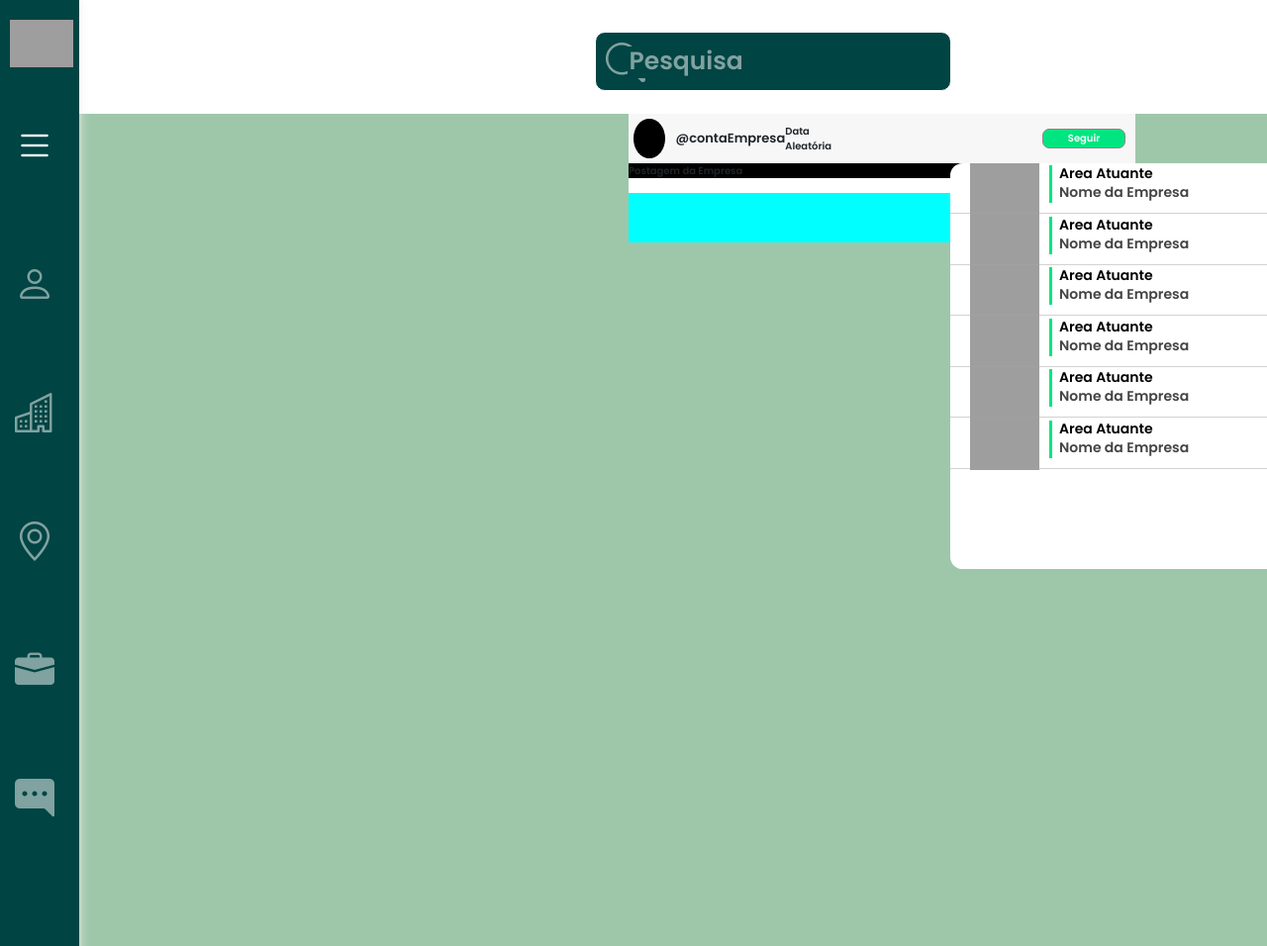
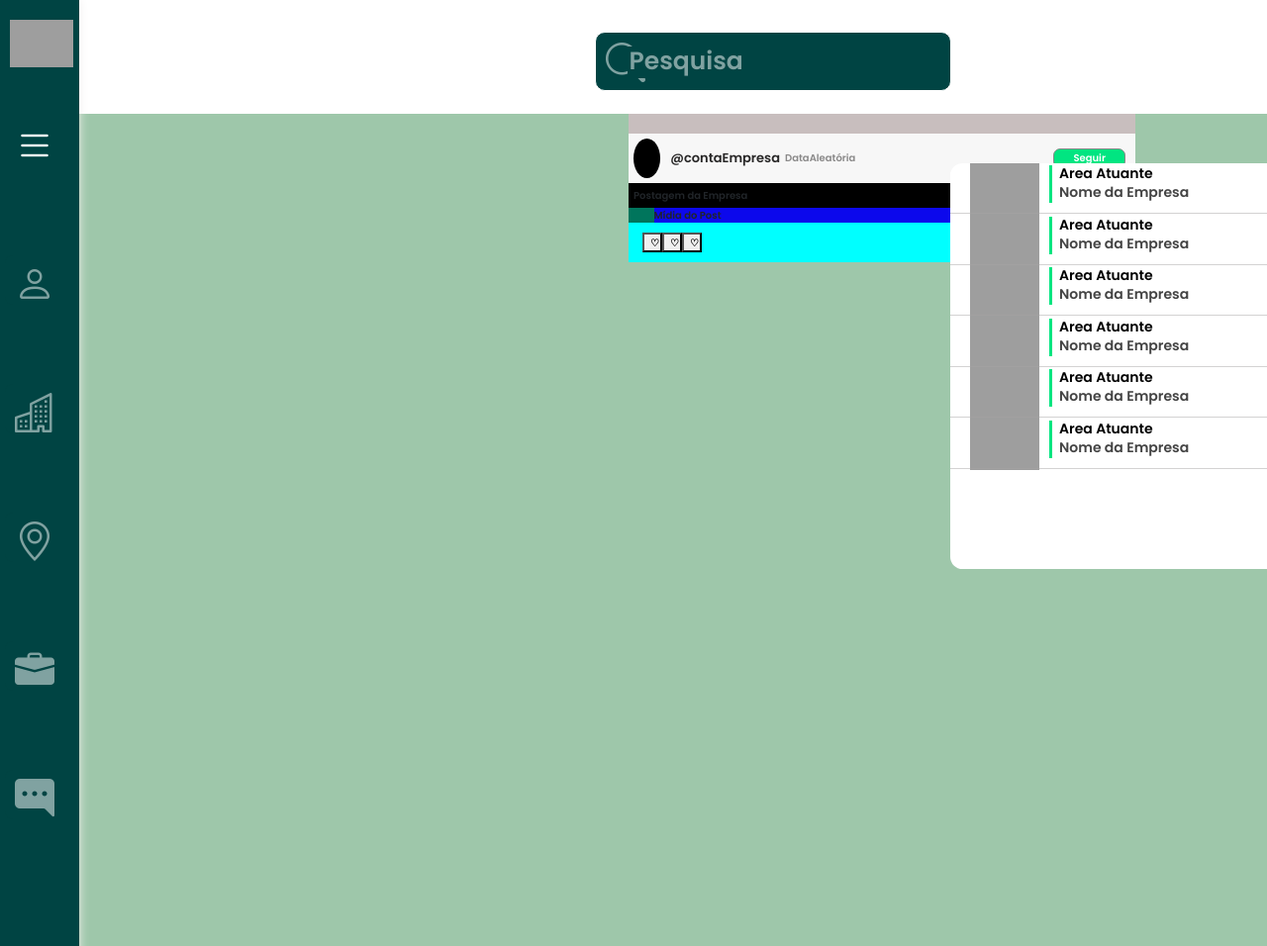
Before and after one commit to TCC-ValeLink/tccCadLog, a PHP site: page /home.php in a window 1280 px wide. Shown: the whole page at 99% size. Run offline with PHP 8.4, Linux system fonts and the light colour scheme; grey boxes are pictures that could not be loaded.

Commit message:
Estilização dos posts 90% feita

```diff
--- a/view/css/src.css
+++ b/view/css/src.css
@@ -122,13 +122,24 @@
   position: relative;
 }
 
+
 .content-post {
   width: 100%;
   height: auto;
   display: block;
   position: relative;
   background-color: #fff;
-  padding: 10;
+  margin-top: 2rem;
+}
+.top-post{
+  width:100%;
+  height: 50px;
+  display: flex;
+  flex-flow:row;
+  background-color: rgb(247, 247, 247);
+  align-items: center;
+  padding-left: 0.5rem;
+  padding-right: 1rem;
 }
 
 .foto-profile {
@@ -136,6 +147,11 @@
   width: 40px;
   border-radius: 50%;
   background-color: #000;
+}
+.data-post{
+  color: #8a8989;
+  size: small;
+  margin-left: 0.5rem;
 }
 .btnFollow, .btnCur {
   color: #fff;
@@ -152,37 +168,45 @@
   margin-left: 200px;
 }
 .btnCur{
+  margin-right: 0.8rem;
   background-color: #0c08ec;
 }
 
+
 .conteudo-post{
-    height: auto;
-    width: 100%;
-    background-color: #000;
+  height: auto;
+  width: 100%;
+  background-color: #000;
+  padding: 0.5rem;
 }
-.top-post{
-    width:100%;
-    height: 50px;
-    display: flex;
-    flex-flow:row;
-    background-color: rgb(247, 247, 247);
-    align-items: center;
-    padding-left: 0.5rem;
-    padding-right: 1rem;
+.center-post{
+  display: flex;
+  justify-content: center;
+  width: 512px;
+  height: fit-content;
+  background-color: #00755c;
+}
+.midia-post{
+  width: 90%;
+  position: relative;
+  background-color: #0c08ec;
+  height: fit-content;
+
 }
 
 .footer-post{
     width:100%;
-    height: 50px;
+    height: 40px;
     display: flex;
     flex-flow:row;
     background-color: aqua;
     justify-content: end;
+    align-items: center;
 }
 .btnLike{
   height: 20px;
   width: 20px;
-  margin-right: 200px;
+  transform: translatex(-330px);
 }
 
 /* Criar Post empresa */
@@ -244,7 +268,7 @@
   padding: 10px;
   resize: none;
 }
-.midia-post{
+.midia-post-create{
   height: 50%;
   width: 50%;
   margin-left: 80%;
@@ -258,6 +282,7 @@
 .nome-profile{
   font-size: small;
   margin-left: 1rem;
+  color: #282727;
 }
 .btnClose{
   margin-left: 70%;
--- a/view/home.php
+++ b/view/home.php
@@ -6,21 +6,25 @@
             <div class="top-post">
                 <div class="foto-profile"></div>
                 <div class="nome-profile">@contaEmpresa</div>
-                <div class="data-post">Data Aleatória</div>
+                <div class="data-post">DataAleatória</div>
                 <button type="submit" id="follow" value="0" function="" name="btnFollow"
                     class="btnFollow">Seguir</button>
             </div>
             <div class="conteudo-post">Postagem da Empresa</div>
+            <div class="center-post">
             <div class="midia-post">Mídia do Post</div>
+            </div>
             <div class="footer-post">
-                <div class="icones">A</div>
-                <button type="submit" name="btnLike" id="Like" value="0" onclick="">♡</button>
+
+                <button type="submit" name="btnLike" id="Like" value="0" onclick="" class="btnLike">♡</button>
+                <button type="submit" name="btnLike" id="Like" value="0" onclick="" class="btnLike">♡</button>
+                <button type="submit" name="btnLike" id="Like" value="0" onclick="" class="btnLike">♡</button>
                 <button type="submit" class="btnCur" name="btnCur" id="Like" value="0" onclick="">Enviar
                     Currículo</button>
             </div>
-        </div>
-    </div>
-</div>
+        </div> <!-- Div content-post -->
+    </div>  <!-- Div ccenter -->
+</div> <!-- Div body-home -->
 
 <?php include("blades/followemp.php") ?>
 <?php include("blades/menu.php") ?>
--- a/view/post.php
+++ b/view/post.php
@@ -29,7 +29,7 @@
             class="conteudo-postagem"></textarea>
 
         <div class="footer-create-post">
-            <label for="file-upload" class="midia-post">
+            <label for="file-upload" class="midia-post-create">
                 <i class="bi bi-image " style="color: lightgreen; font-size: 24px;"></i>
             </label>
             <input type="file" id="file-upload" class="hidden-input" name="arquivo">
```
